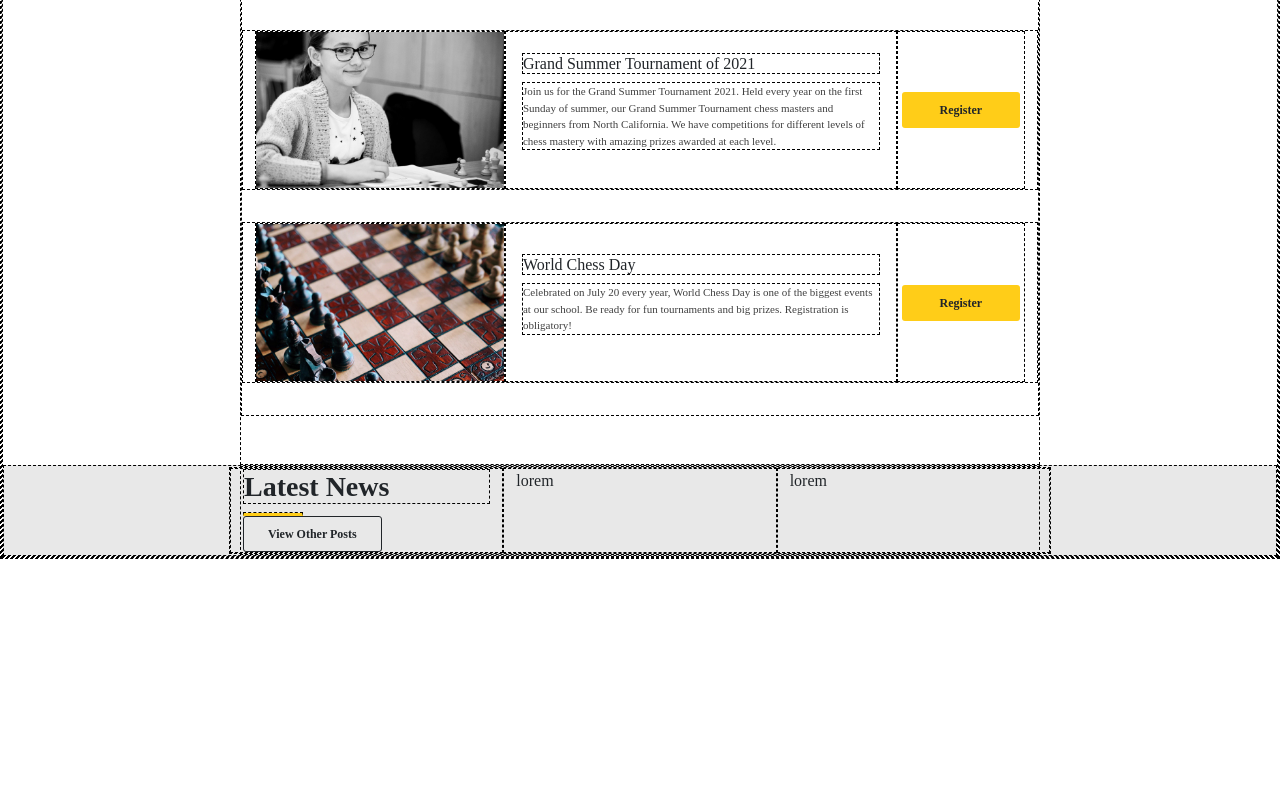
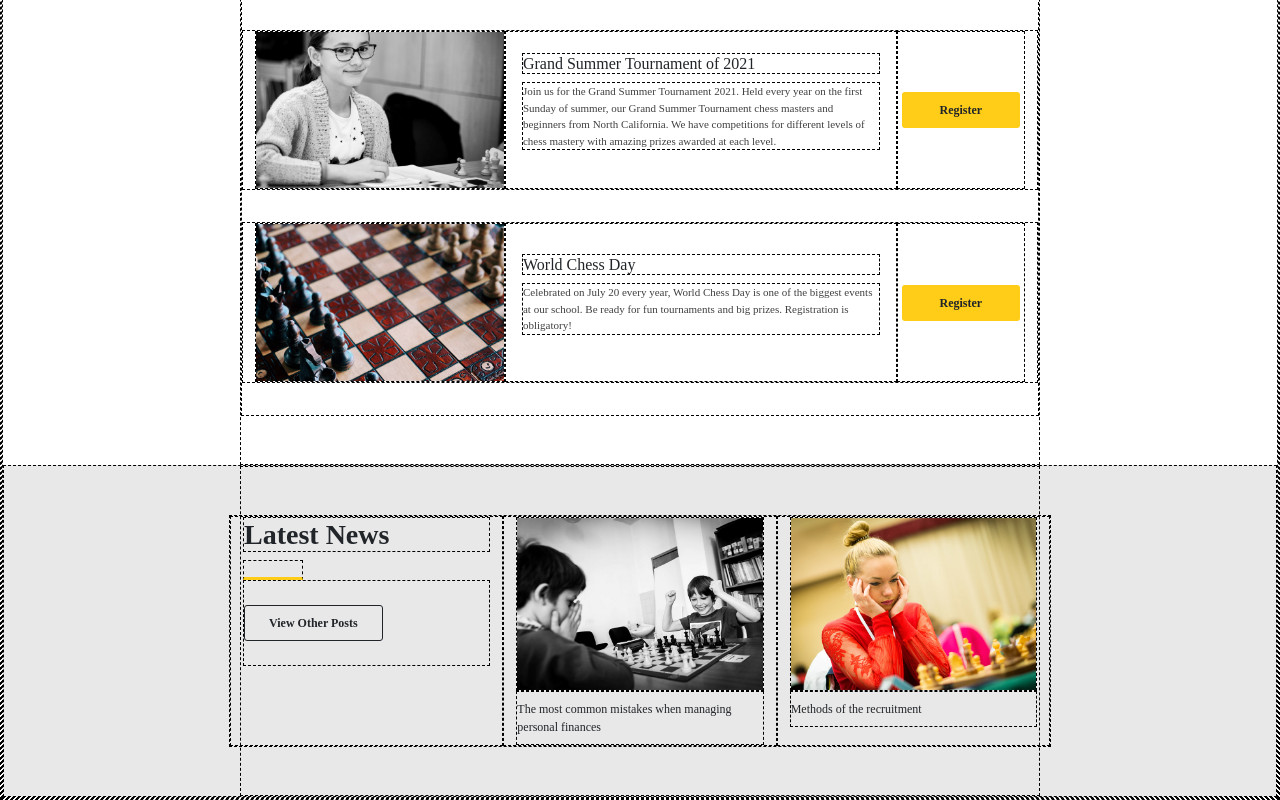
Before and after one commit to GioMench/proj-html-vuejs, a Vue app: page / in a window 1280 px wide. Shown: the part 1814-2614 px from the top of the page. Before the commit the page ends 2373 px from the top, so only its background shows below. Built offline with nearby package versions, Linux system fonts and the light colour scheme; a web font is replaced by a local one.

Commit message:
set news section

```diff
--- a/src/components/NewsApp.vue
+++ b/src/components/NewsApp.vue
@@ -7,20 +7,32 @@ export default {
 <template>
     <!--news-section-->
     <section class="bg_light">
-        <div class="me_container">
+        <div class="me_container py-5">
             <div class="row">
                 <div class="col-4">
                     <h3 class=" text-capitalize fw-semibold">
                         latest news
                     </h3>
-                    <div style="border-bottom: 3px #FFCD18 solid; width: 60px;"></div>
-                    <button type="button" class="btn btn-outline-dark px-4 py-2 fw-semibold"
-                        style="--bs-btn-padding-y: .25rem; --bs-btn-padding-x: .5rem; --bs-btn-font-size: .75rem;border-width: 1.5px;">
-                        View Other Posts
-                    </button>
+                    <div class="py-2" style="border-bottom: 3px #FFCD18 solid; width: 60px;"></div>
+                    <div class="py-4">
+                        <button type="button" class="btn btn-outline-dark px-4 py-2 fw-semibold"
+                            style="--bs-btn-padding-y: .25rem; --bs-btn-padding-x: .5rem; --bs-btn-font-size: .75rem;border-width: 1.5px;">
+                            View Other Posts
+                        </button>
+                    </div>
                 </div>
-                <div class="col-4">lorem</div>
-                <div class="col-4">lorem</div>
+                <div class="col-4">
+                    <img src="/public/images/mt-2236-blog-img1.jpg" alt="" style="width: 100%;">
+                    <div class="py-2" style="font-size: 12px;">
+                        The most common mistakes when managing personal finances
+                    </div>
+                </div>
+                <div class="col-4">
+                    <img src="/public/images/mt-2236-blog-img2.jpg" alt="" style="width: 100%;">
+                    <div class="py-2" style="font-size: 12px;">
+                        Methods of the recruitment
+                    </div>
+                </div>
             </div>
         </div>
 
```
